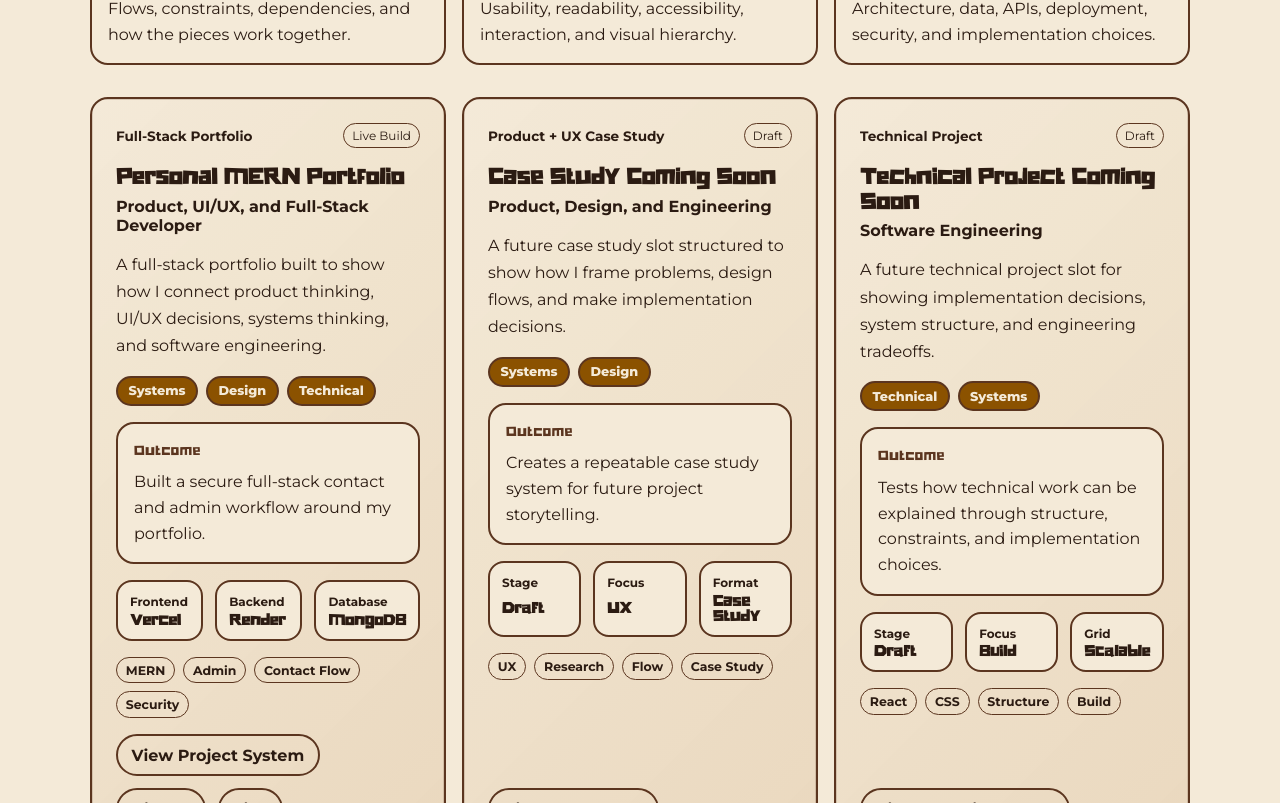
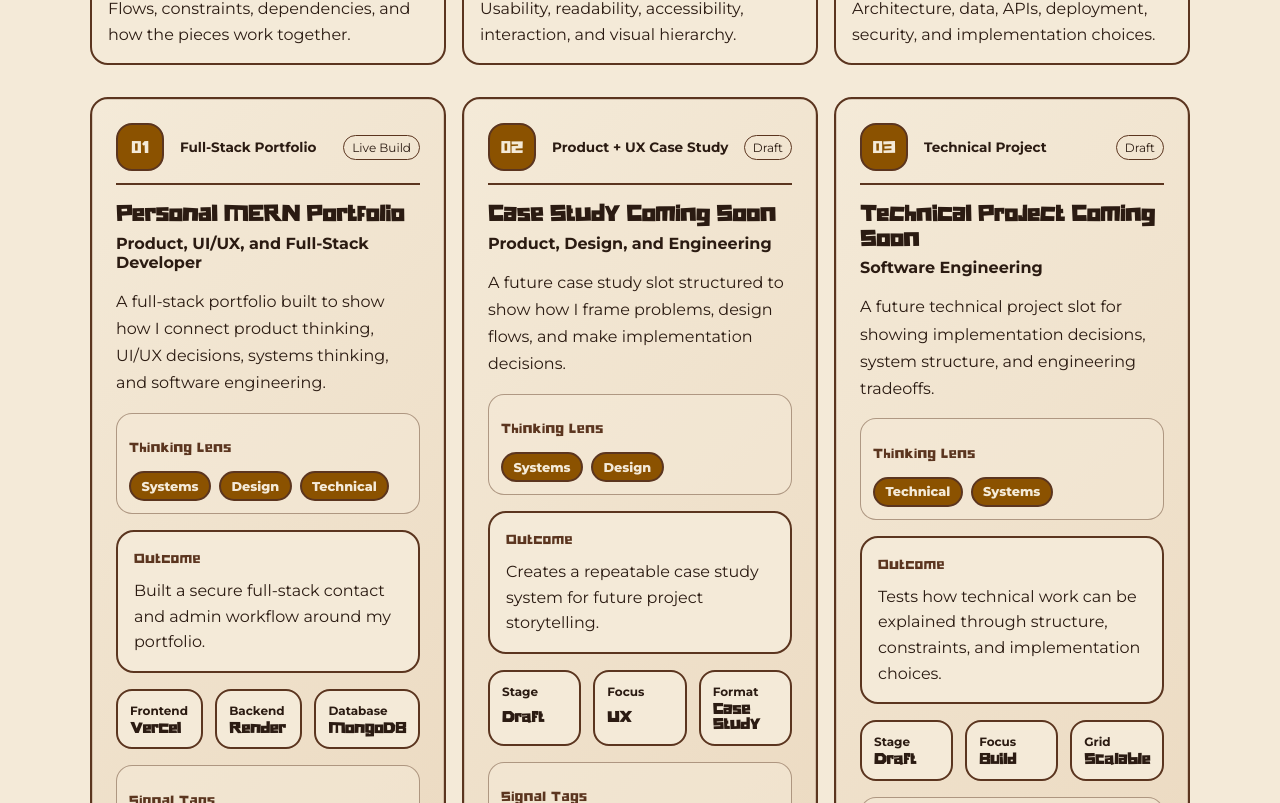
Before and after one commit to tabee1024/TabithaSulaiman, a React (Vite) app in the folder client/: page /projects in a window 1280 px wide. Shown: the part 437-1240 px from the top of the page. Built offline with nearby package versions, Linux system fonts and the light colour scheme.

Commit message:
v2.3: Project Card now includes scan order, type status, thinking headers grouped cleanly.

```diff
--- a/client/src/components/projects/ProjectCard.jsx
+++ b/client/src/components/projects/ProjectCard.jsx
@@ -1,11 +1,21 @@
 import { Link } from "react-router-dom";
 
-function ProjectCard({ project }) {
+function formatProjectNumber(projectNumber) {
+    return String(projectNumber).padStart(2, "0");
+}
+
+function ProjectCard({ project, projectNumber }) {
     return (
         <article className="project-card project-intelligence-card" id={project.id}>
+            <div className="project-card-system-bar">
+                <span className="project-card-number">
+                    {formatProjectNumber(projectNumber)}
+                </span>
+
                 <div className="project-card-topline">
                     <p className="project-type">{project.type}</p>
                     <span className="project-status">{project.status}</span>
+                </div>
             </div>
 
             <div className="project-card-title-block">
@@ -15,12 +25,15 @@ function ProjectCard({ project }) {
 
             <p className="project-summary">{project.summary}</p>
 
+            <div className="project-card-module">
+                <p className="project-section-label">Thinking Lens</p>
                 <div className="thinking-lens-row" aria-label="Thinking lenses">
                     {project.thinkingLenses.map((lens) => (
                         <span className="thinking-lens" key={lens}>
                             {lens}
                         </span>
                     ))}
+                </div>
             </div>
 
             <div className="project-outcome-panel">
@@ -37,6 +50,8 @@ function ProjectCard({ project }) {
                 ))}
             </div>
 
+            <div className="project-card-module">
+                <p className="project-section-label">Signal Tags</p>
                 <div className="project-tag-row" aria-label="Project tags">
                     {project.cardTags.map((tag) => (
                         <span className="project-tag" key={tag}>
@@ -44,8 +59,9 @@ function ProjectCard({ project }) {
                         </span>
                     ))}
                 </div>
+            </div>
 
-            <div className="project-actions">
+            <div className="project-actions project-card-actions">
                 <Link to={`/projects/${project.id}`}>
                     {project.detailCta || "View Details"}
                 </Link>
--- a/client/src/components/projects/ProjectGrid.jsx
+++ b/client/src/components/projects/ProjectGrid.jsx
@@ -3,8 +3,8 @@ import ProjectCard from "./ProjectCard";
 function ProjectGrid({ projects }) {
     return (
         <div className="project-grid project-intelligence-grid">
-            {projects.map((project) => (
-                <ProjectCard project={project} key={project.id} />
+            {projects.map((project, index) => (
+                <ProjectCard project={project} projectNumber={index + 1} key={project.id} />
             ))}
         </div>
     );
--- a/client/src/styles/components.css
+++ b/client/src/styles/components.css
@@ -245,6 +245,69 @@
     margin: 0;
     line-height: 1.6;
     font-weight: 700;
+}
+
+.project-card-system-bar {
+    display: grid;
+    grid-template-columns: auto 1fr;
+    gap: var(--space-md);
+    align-items: center;
+    padding-bottom: var(--space-sm);
+    border-bottom: 2px solid var(--color-brown-dark);
+}
+
+.project-card-number {
+    display: inline-flex;
+    align-items: center;
+    justify-content: center;
+    width: 3rem;
+    height: 3rem;
+    border: 2px solid var(--color-brown-dark);
+    border-radius: 16px;
+    background-color: var(--color-brown);
+    color: var(--color-cream);
+    font-family: var(--font-display);
+    font-size: 1.1rem;
+    line-height: 1;
+}
+
+.project-card-module {
+    display: grid;
+    gap: var(--space-xs);
+    padding: var(--space-sm);
+    border: 1px solid rgba(91, 53, 31, 0.45);
+    border-radius: 16px;
+    background-color: rgba(244, 234, 216, 0.55);
+}
+
+.project-card-actions {
+    padding-top: var(--space-sm);
+    border-top: 2px solid var(--color-brown-dark);
+}
+
+.project-intelligence-card {
+    transition:
+        transform 180ms ease,
+        box-shadow 180ms ease;
+}
+
+.project-intelligence-card:hover {
+    transform: translateY(-4px);
+    box-shadow: 8px 8px 0 var(--color-brown-dark);
+}
+
+.project-intelligence-card:focus-within {
+    box-shadow: 0 0 0 4px rgba(139, 82, 0, 0.25);
+}
+
+.project-intelligence-card .project-actions a:first-child {
+    background-color: var(--color-brown);
+    color: var(--color-cream);
+}
+
+.project-intelligence-card .project-actions a:first-child:hover,
+.project-intelligence-card .project-actions a:first-child:focus-visible {
+    background-color: var(--color-brown-dark);
 }
 
 .button {
--- a/client/src/styles/responsive.css
+++ b/client/src/styles/responsive.css
@@ -89,4 +89,14 @@
     .hero-system-panel div {
         padding: var(--space-md);
     }
+
+    .project-card-system-bar {
+        align-items: flex-start;
+        grid-template-columns: 1fr;
+    }
+
+    .project-card-number {
+        width: 2.75rem;
+        height: 2.75rem;
+    }
 }
```
Also changed, not shown: 1 other file (tests, documents, lock files or other folders). Lines whose indentation alone changed are shown as unchanged.
